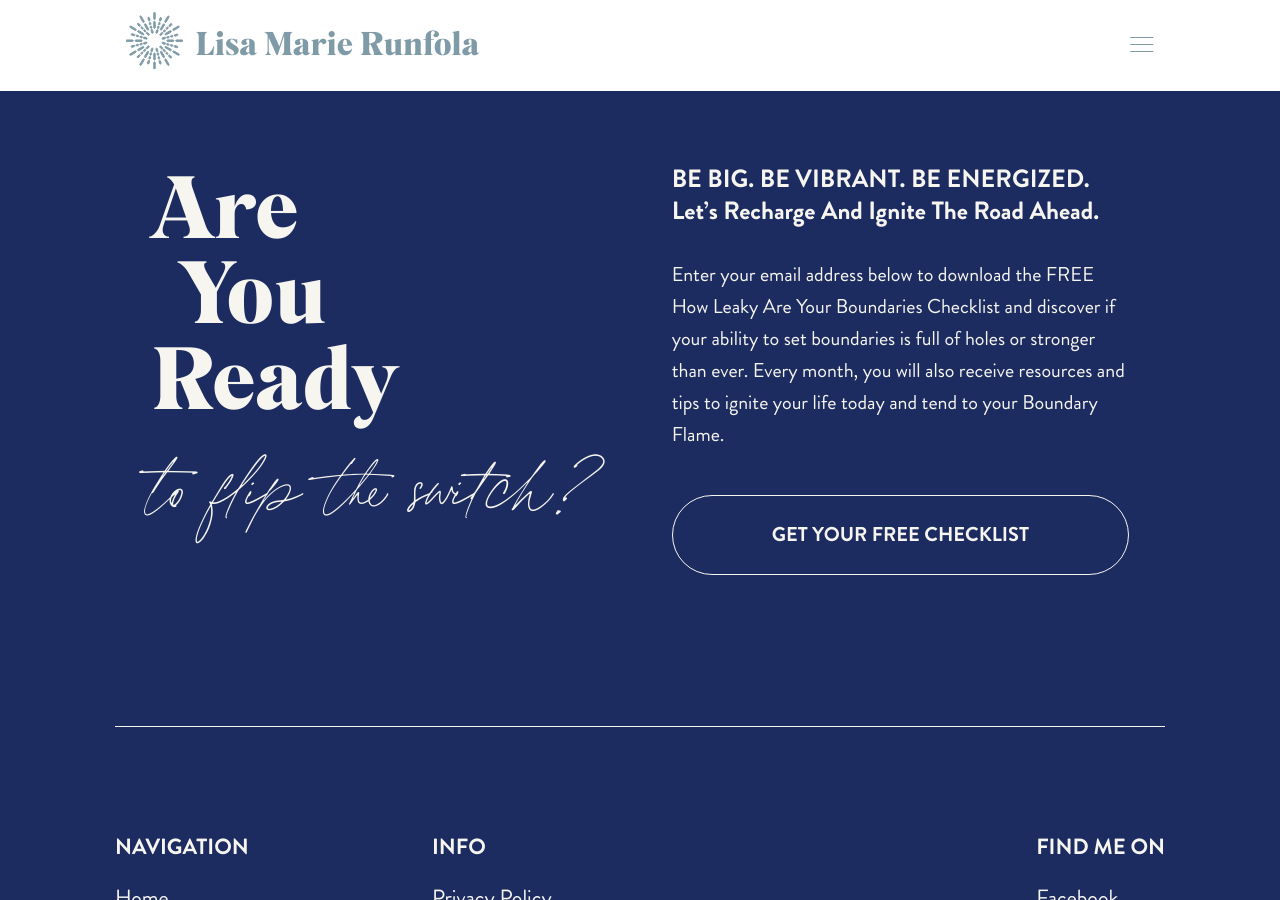
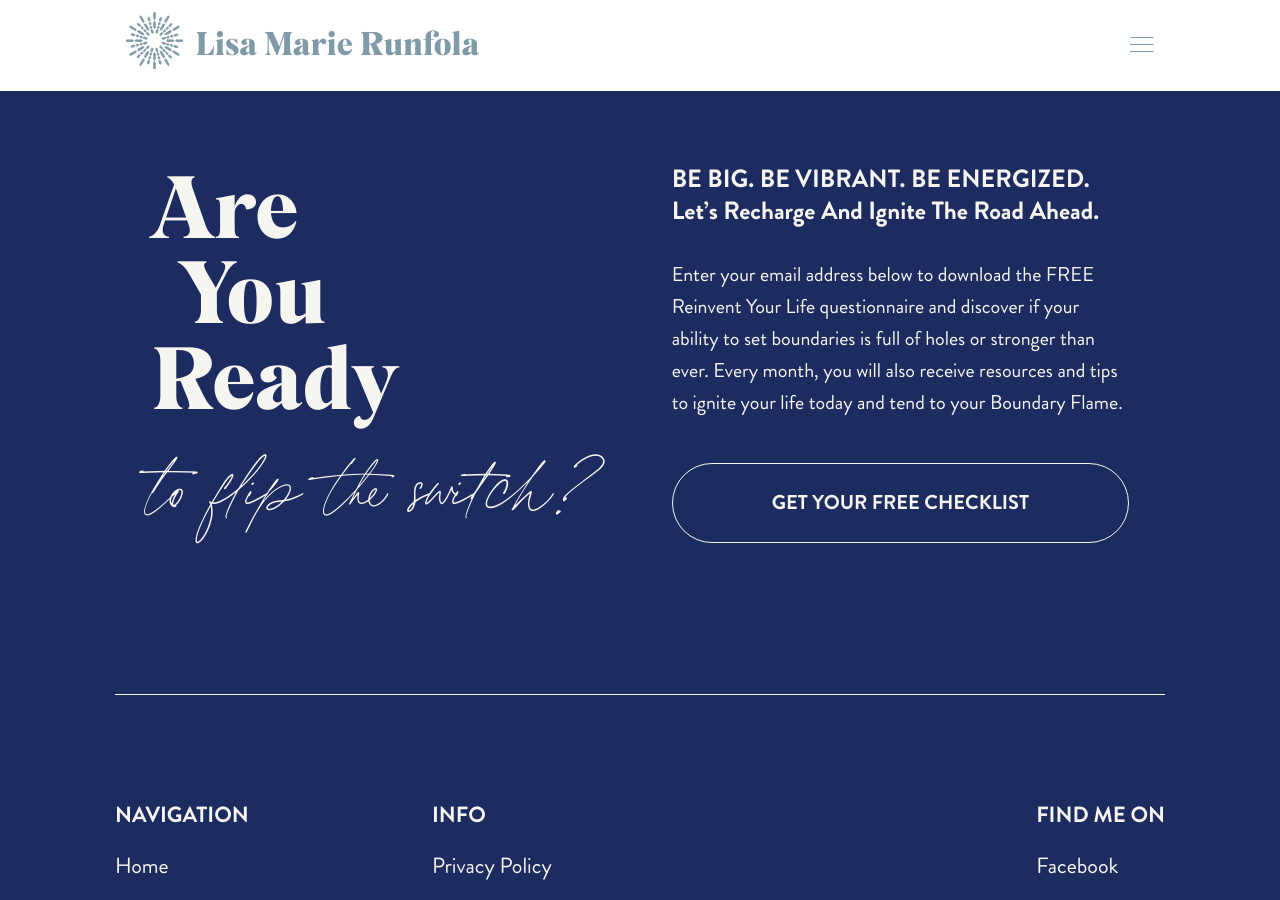
Before and after one commit to lisamarierunfola/lisamarierunfola, a Jekyll site: the page built from index.markdown, in a window 1280 px wide and 900 px high, scrolled down 7282 px. Built offline with Jekyll 4.4.1, drawn with Linux system fonts in a browser that asks for light colours; comment, search, counter and statistics services are not loaded.

Commit message:
Updated Config

```diff
--- a/_config.yml
+++ b/_config.yml
@@ -92,10 +92,10 @@ footer_headline_third: Ready
 footer_headline_cursive: to flip the switch?
 footer_caption_uppercase: Be Big. Be Vibrant. Be Energized.
 footer_caption_regular: Let’s Recharge And Ignite The Road Ahead.
-footer_text: Enter your email address below to download the FREE How Leaky Are Your
-  Boundaries Checklist and discover if your ability to set boundaries is full of holes
-  or stronger than ever.  Every month, you will also receive resources and tips to
-  ignite your life today and tend to your Boundary Flame.
+footer_text: Enter your email address below to download the FREE Reinvent Your Life
+  questionnaire and discover if your ability to set boundaries is full of holes or
+  stronger than ever. Every month, you will also receive resources and tips to ignite
+  your life today and tend to your Boundary Flame.
 footer_button_copy: Get Your Free Checklist
 footer_button_link: http://eepurl.com/hlm4yD
 footer_copyright_copy: "© 2021 Lisa Marie Runfola, LLC | All Rights Reserved"
```
